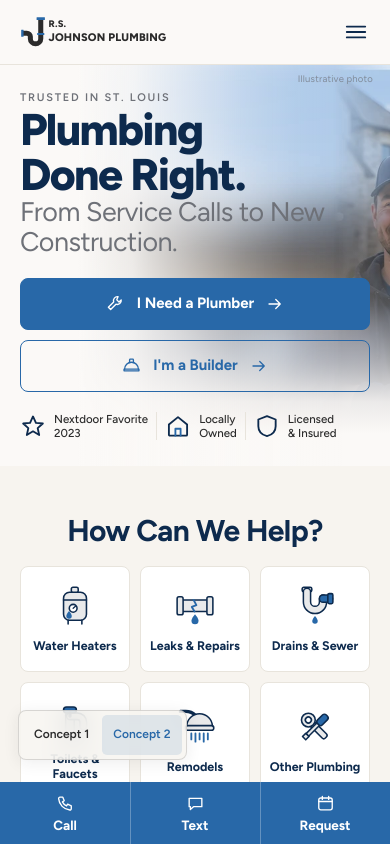
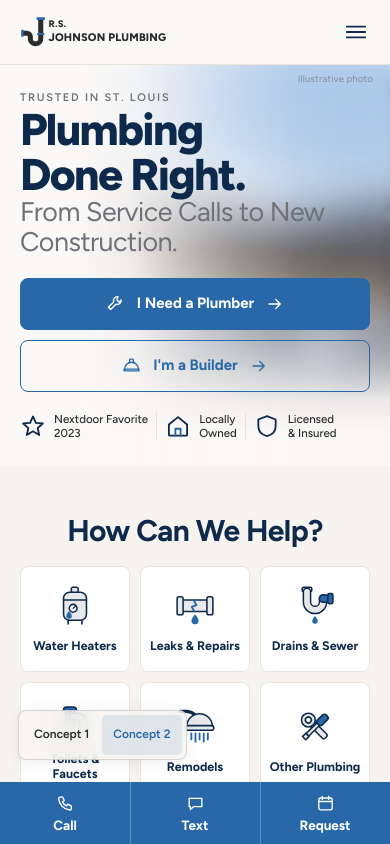
Before and after one commit to rs-johnson-plumbing/website, a Next.js app: page / in a window 390 px wide. Both pictures are taken after a click on the button "Concept 2". Shown: the top 844 px of the page. Built offline with nearby package versions, Linux system fonts and the light colour scheme.

Commit message:
Concept 2: pin the phone hero window so it cannot walk onto the crew member (#105)
object-position takes a percentage of the overflow, which changes with the
width of the phone, so the same 57% was clear of him at 430px and had his
whole face in shot by 460px. A fixed offset instead.

```diff
--- a/src/styles/concept-two.css
+++ b/src/styles/concept-two.css
@@ -191,9 +191,10 @@
   right: calc(50% - 50vw);
   overflow: hidden;
 }
-/* On a phone the window sits on the house end of the frame, as the design
-   does, rather than on the crew member's face behind the sub-headline. */
-.c2-hero-media img { width: 100%; height: 100%; object-fit: cover; object-position: 57% 20%; }
+/* On a phone the window is pinned by a fixed offset, not a percentage of the
+   overflow: a percentage lands on a different part of the frame as the phone
+   widens, which walked it onto the crew member's face. */
+.c2-hero-media img { width: 100%; height: 100%; object-fit: cover; object-position: -262px 18%; }
 .c2-hero-media::after {
   content: "";
   position: absolute;
```
Also changed, not shown: 1 other file (tests, documents, lock files or other folders).
